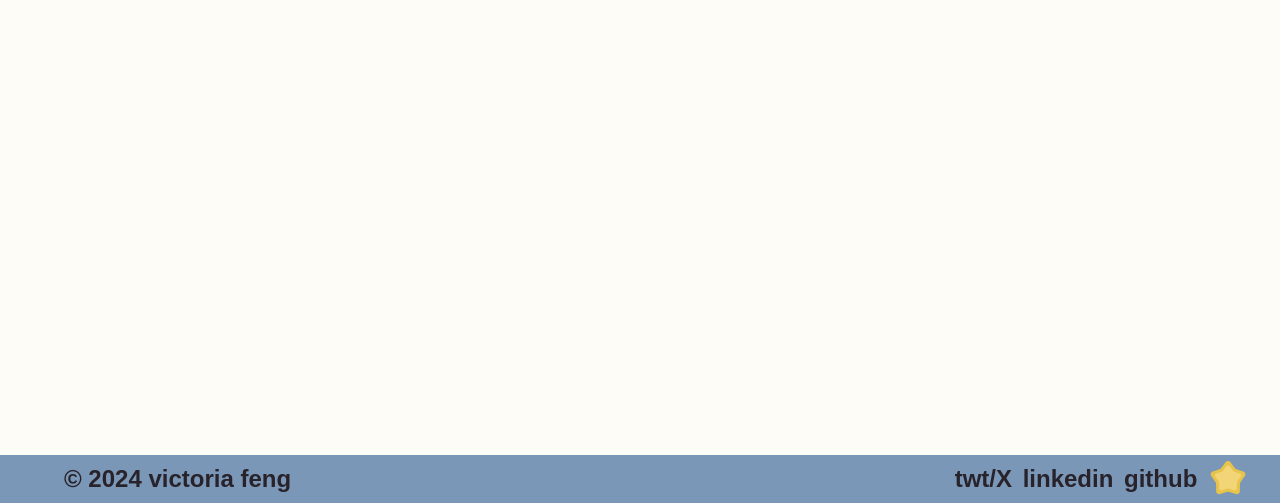
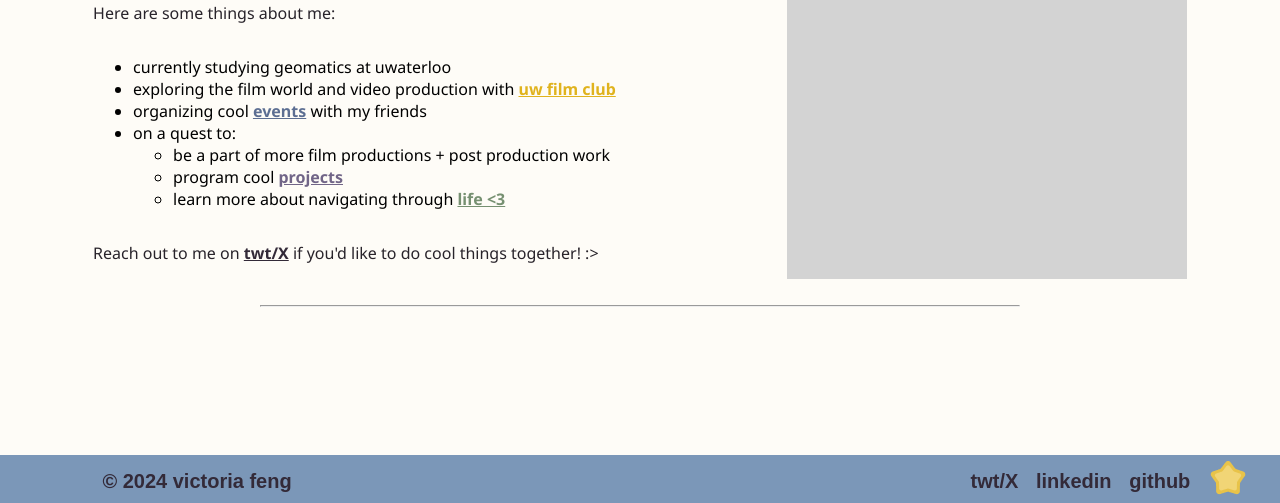
Before and after one commit to mauveyrosie/real-website, a plain HTML site: page index.html in a window 1280 px wide. Shown: the part 297-800 px from the top of the page. Drawn offline with nearby package versions, Linux system fonts and the light colour scheme; a web font is replaced by a local one.

Commit message:
added about paragraph

```diff
--- a/index.html
+++ b/index.html
@@ -50,6 +50,40 @@
     <hr class="home-divider">
 
     <div class="about-section">
+
+      <div class="about-text">
+        <div class="title">
+          <pre class="hi-i-am-title">Hi, I'm </pre>
+          <p class="victoria-title"> Victoria</p>
+        </div>
+        <p class="about-p"> Here are some things about me: </p>
+        <ul class="about-list">
+          <li>currently studying geomatics at uwaterloo</li>
+          <li>exploring the film world and video production with
+            <a class="about-p-link-film" href="comingsoon.html">uw film club</a> </li>
+          <li>organizing cool
+            <a class="about-p-link-events" href="comingsoon.html">events</a> with my friends</li>
+          <li>on a quest to:</li>
+          <ul>
+            <li>be a part of more film productions + post production work </li>
+            <li>program cool
+              <a class="about-p-link-projects" href="comingsoon.html">projects</a> </li>
+            <li>learn more about navigating through
+              <a class="about-p-link-life" href="comingsoon.html">life &lt;3 </a> </li>
+          </ul>
+        </ul>
+        <p class="about-p"> Reach out to me on
+          <a class="about-p-link-twt" href="https://x.com/mauveyrosie">twt/X</a> if you&#39;d like to do cool things together! :&gt;</p>
+
+
+      </div>
+      <div class="empty-space-about"></div>
+
+      <!-- in general.css-->
+      <div class="image-placeholder">
+        <pre class="image-not-found"> image not found... </pre>
+      </div>
+
     </div>
 
     <hr class="home-divider">
--- a/styleFile/footer.css
+++ b/styleFile/footer.css
@@ -16,14 +16,16 @@
 .copyright{
   flex: 1;
   margin: 0;
-  color: var(--bg-black);
-  padding-left: 5%;
+  margin-top: 0.5%;
+  color: var(--bg-dark-footer);
+  margin-left: 8%;
   font-family: "Gaegu", sans-serif;
   font-weight: bold;
-  font-size: 24px;
+  font-size: 20px;
 }
 
 .socials{
+  margin-top: 0.5%;
   flex: 0.3;
   display: flex;
   align-items: center;
@@ -31,10 +33,10 @@
 
   text-decoration: none;
 
-  color: var(--bg-black);
+  color: var(--bg-dark-footer);
   font-family: "Gaegu", sans-serif;
   font-weight: bold;
-  font-size: 24px;
+  font-size: 20px;
 }
 
 .twt, .linkedin, .github {
--- a/styleFile/general.css
+++ b/styleFile/general.css
@@ -18,6 +18,9 @@
 
 body{
   background-color: var(--bg-white);
+}
+p{
+  color: var(--bg-black);
 }
 
 .coming-soon{
--- a/styleFile/header.css
+++ b/styleFile/header.css
@@ -24,6 +24,11 @@
   color: var(--blue-dark);
   text-decoration: none;
 
+  transition: 300ms;
+
+}
+.vf-button:hover{
+  color: var(--purple-dark);
 }
 
 .buttons {
@@ -43,7 +48,7 @@
   font-family: "Gaegu", sans-serif;
   font-weight: bold;
   font-size: 32px;
-  color: var(--bg-black);
+  color: var(--bg-dark-footer);
   text-decoration: none;
 }
 .button:hover {
--- a/styleFile/home.css
+++ b/styleFile/home.css
@@ -4,3 +4,64 @@
   margin-bottom: 2%;
   width: 60%;
 }
+.about-section{
+  display: flex;
+  justify-content: center;
+}
+.about-text{
+  display: flex;
+  flex-direction: column;
+}
+
+.title{
+  display: flex;
+  justify-content: flex-start;
+  font-weight: bold;
+}
+.hi-i-am-title{
+  font-family: "Cormorant Garamond", serif;
+  font-size: 80px;
+  color: var(--bg-dark-footer);
+  margin-top: 10px;
+  margin-bottom: 0;
+}
+.victoria-title{
+  font-family: "Gaegu", sans-serif;
+  font-size: 90px;
+  color: var(--blue-dark);
+  margin-top: 5px;
+  margin-bottom: 0;
+}
+
+.about-p, .about-list{
+  font-family: "Noto Sans", sans-serif;
+}
+
+.about-p-link-film, .about-p-link-events, .about-p-link-projects, .about-p-link-life, .about-p-link-twt{
+  font-weight: bold;
+}
+.about-p-link-film{
+  color: var(--yellow-dark);
+}
+.about-p-link-events{
+  color: var(--blue-dark);
+}
+.about-p-link-projects{
+  color: var(--purple-dark);
+}
+.about-p-link-life{
+  color: var(--green-light);
+}
+.about-p-link-twt{
+  color: var(--bg-dark-footer);
+}
+
+.empty-space-about{
+  width: 10%;
+}
+.image-placeholder{
+  width: 400px;
+  height: 400px;
+  background-color: lightgrey;
+  align-self: center;
+}
```
Also changed, not shown: comingsoon.html (+24 -0 lines).
